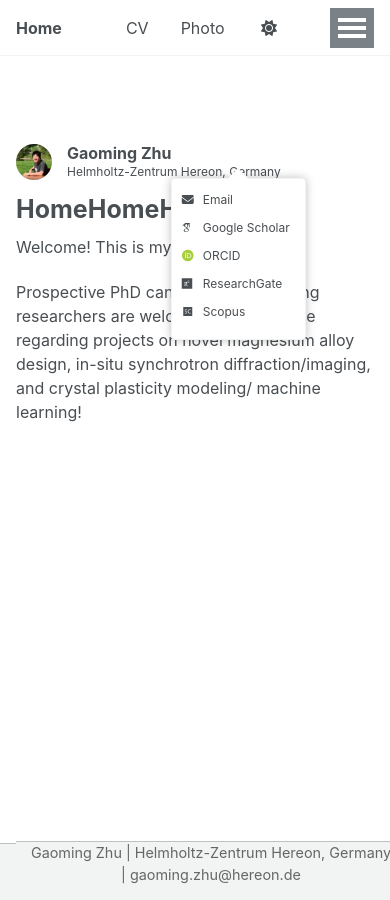
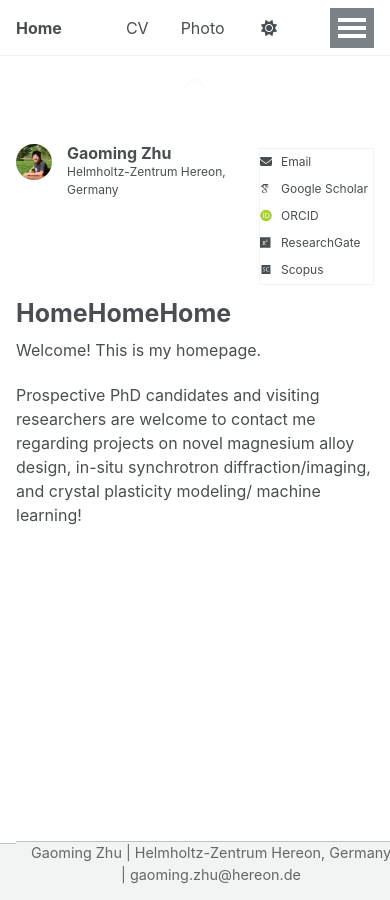
Before and after one commit to zgm900613/zgm900613.github.io, a Jekyll site: the page built from index.md, in a window 390 px wide. Built offline with Jekyll 4.4.1, drawn with Linux system fonts in a browser that asks for light colours; some web fonts are replaced; a script that is not in the unit is left out.

Commit message:
Update main.scss

```diff
--- a/assets/css/main.scss
+++ b/assets/css/main.scss
@@ -42,12 +42,34 @@
     "vendor/font-awesome/brands"
 ;
 
-/* === Custom override: show author sidebar links on mobile === */
+/* === Mobile: show author links as a normal list, no floating === */
 @media screen and (max-width: 800px) {
-  .author__urls {           /* 链接列表 */
-    display: block !important;
+  .author__urls-wrapper {
+    position: static !important;
+    margin-top: .5rem !important;
   }
-  .author__urls-wrapper .btn {   /* “Follow”按钮 */
+
+  .author__urls-wrapper .btn,
+  .author__urls-toggle {             /* 关闭“Follow/展开”按钮 */
     display: none !important;
   }
+
+  .author__urls {
+    display: block !important;       /* 始终显示 */
+    position: static !important;     /* 取消 absolute 悬浮 */
+    opacity: 1 !important;
+    visibility: visible !important;
+    transform: none !important;
+    box-shadow: none !important;     /* 去掉浮层阴影与背景 */
+    background: transparent !important;
+    border-radius: 0 !important;
+    padding: 0 !important;
+    margin: .25rem 0 0 0 !important;
+    width: auto !important;
+    z-index: auto !important;
+  }
+
+  .author__urls li {                 /* 列表更紧凑 */
+    margin: .15rem 0 !important;
+  }
 }
```
